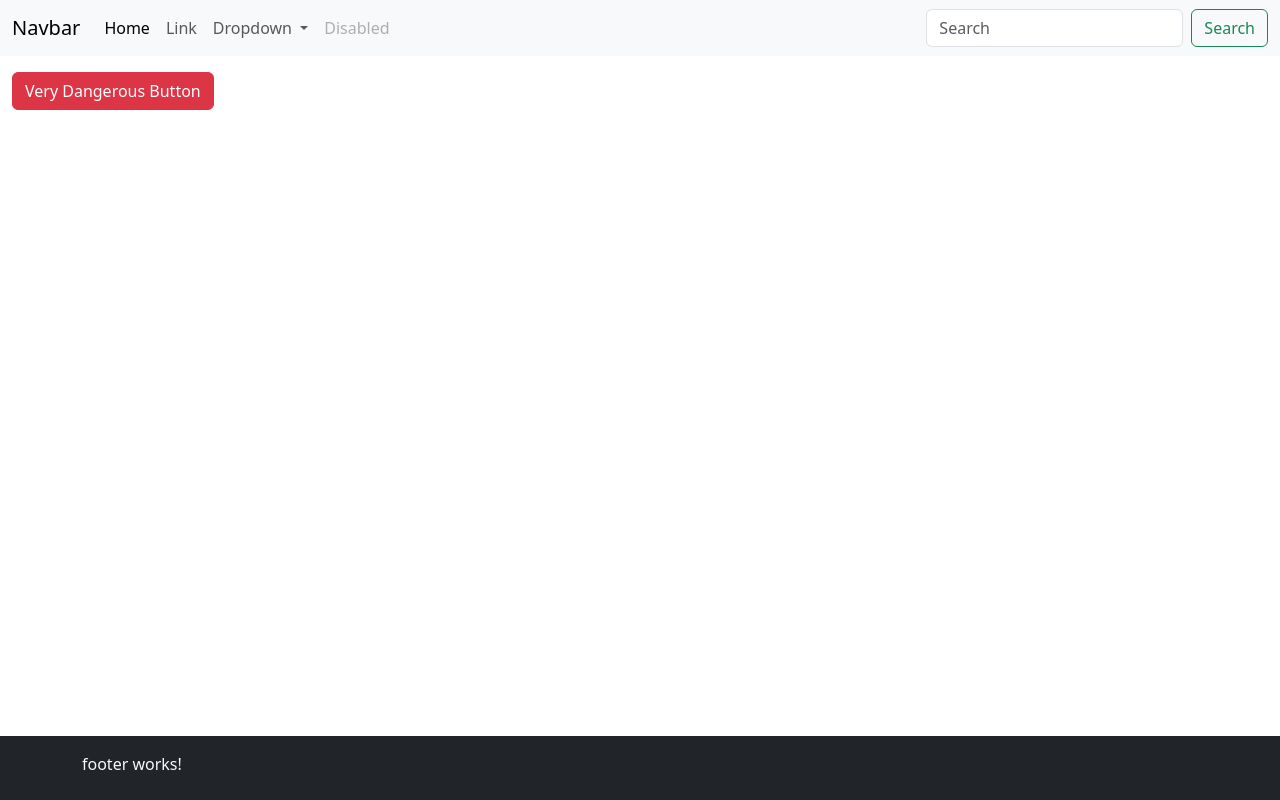
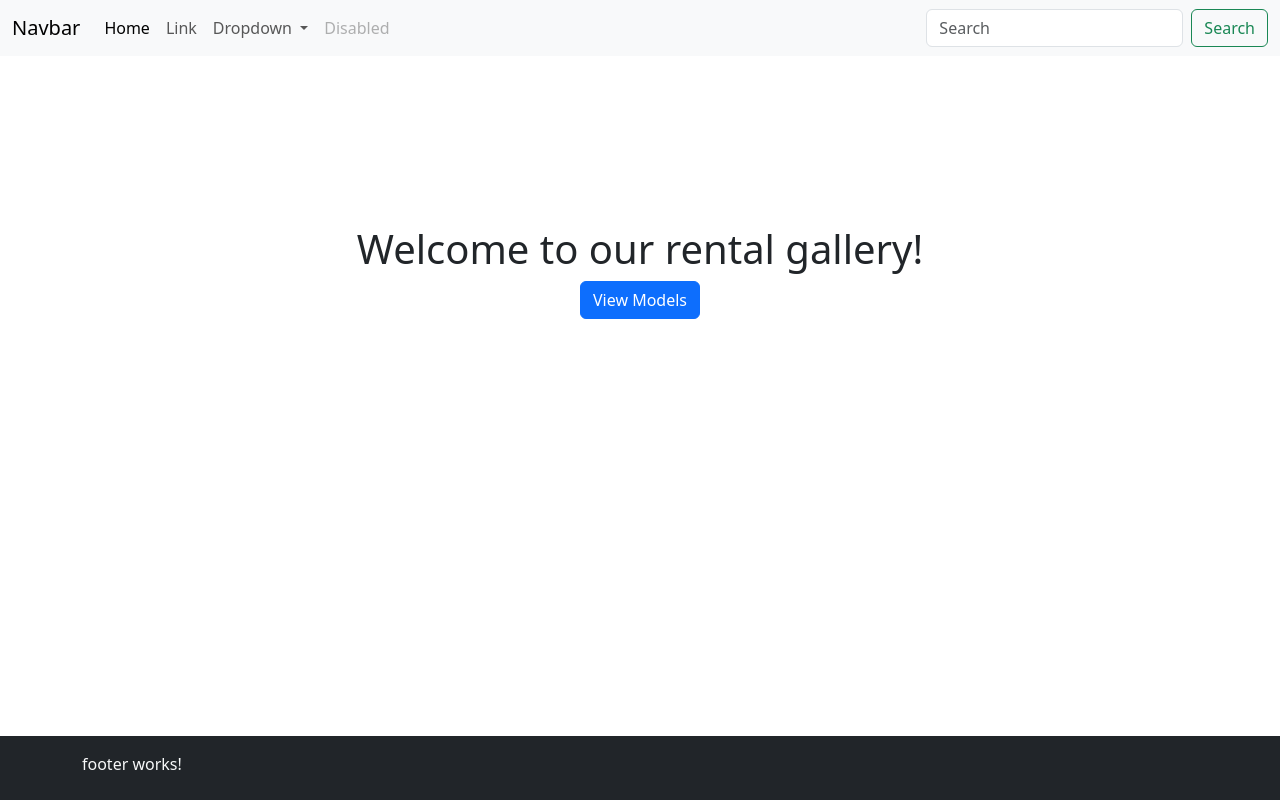
Before and after one commit to elifintizamoglu/tobeto-java3a-rentacar-frontend, an Angular app: page / in a window 1280 px wide. Built offline with nearby package versions, Linux system fonts and the light colour scheme.

Commit message:
add home-page component

```diff
--- a/src/app/app.component.html
+++ b/src/app/app.component.html
@@ -1 +1 @@
-<app-home-layout></app-home-layout>
+<router-outlet></router-outlet>
--- a/src/app/app.component.ts
+++ b/src/app/app.component.ts
@@ -1,12 +1,12 @@
 import { Component } from '@angular/core';
-import { RouterOutlet } from '@angular/router';
+import { RouterModule } from '@angular/router';
 import { CommonModule } from '@angular/common';
 import { HomeLayoutComponent } from './shared/layouts/home-layout/home-layout.component';
 
 @Component({
   selector: 'app-root',
   standalone: true,
-  imports: [CommonModule, RouterOutlet, HomeLayoutComponent],
+  imports: [CommonModule, RouterModule],
   templateUrl: './app.component.html',
   styleUrl: './app.component.scss'
 })
--- a/src/app/app.routes.ts
+++ b/src/app/app.routes.ts
@@ -1,3 +1,10 @@
 import { Routes } from '@angular/router';
+import { HomePageComponent } from './routes/home-page/home-page.component';
 
-export const routes: Routes = [];
+export const routes: Routes = [
+    {
+        path: '',
+        pathMatch: 'full',
+        component: HomePageComponent,
+    },
+];
--- /dev/null
+++ b/src/app/routes/home-page/home-page.component.html
@@ -0,0 +1,7 @@
+<app-home-layout>
+    <div class="d-flex flex-column justify-content-center align-items-center app-overlay">
+        <h1> Welcome to our rental gallery!</h1>
+        <app-button>View Models</app-button>
+
+    </div>
+</app-home-layout>
--- /dev/null
+++ b/src/app/routes/home-page/home-page.component.scss
@@ -0,0 +1,7 @@
+:host {
+  display: block;
+
+  .app-overlay{
+    height: 25rem;
+  }
+}
--- /dev/null
+++ b/src/app/routes/home-page/home-page.component.ts
@@ -0,0 +1,18 @@
+import { CommonModule } from '@angular/common';
+import { ChangeDetectionStrategy, Component } from '@angular/core';
+import { HomeLayoutComponent } from '../../shared/layouts/home-layout/home-layout.component';
+import { ButtonComponent } from '../../shared/components/button/button.component';
+
+@Component({
+  selector: 'app-home-page',
+  standalone: true,
+  imports: [
+    CommonModule,
+    HomeLayoutComponent,
+    ButtonComponent
+  ],
+  templateUrl: './home-page.component.html',
+  styleUrl: './home-page.component.scss',
+  changeDetection: ChangeDetectionStrategy.OnPush,
+})
+export class HomePageComponent { }
--- a/src/app/shared/components/button/button.component.html
+++ b/src/app/shared/components/button/button.component.html
@@ -1,3 +1,3 @@
-<button type="button" [class]="buttonClass">
+<button type="button" [class]="buttonClass" (click)="onClick($event)">
     <ng-content></ng-content>
 </button>
--- a/src/app/shared/components/button/button.component.ts
+++ b/src/app/shared/components/button/button.component.ts
@@ -1,5 +1,5 @@
 import { CommonModule } from '@angular/common';
-import { ChangeDetectionStrategy, Component, Input } from '@angular/core';
+import { ChangeDetectionStrategy, Component, EventEmitter, Input, Output } from '@angular/core';
 
 @Component({
   selector: 'app-button',
@@ -12,10 +12,23 @@ import { ChangeDetectionStrategy, Component, Input } from '@angular/core';
   changeDetection: ChangeDetectionStrategy.OnPush,
 })
 export class ButtonComponent {
+
+  // State
   @Input() variant: ButtonVariant = 'primary';
+  @Output() click = new EventEmitter<MouseEvent>();
 
-  get buttonClass(): string {  // yardımcı getter metodu, variant ile butonun türünü belirleyebileceğim, geriye state dönen bir getter
-    return `btn btn-${this.variant}`; // dinamik stringler oluşturulmasını sağlar, içine değişken geçebiliriz, eğik tırnak, dolar ve süslü parantez kullanarak
+  //Lifecycle
+
+  // Main
+
+  // Events
+  onClick(event: MouseEvent) {
+    this.click.emit(event);
+  }
+
+  // Helpers
+  get buttonClass(): string {
+    return `btn btn-${this.variant}`;
   }
 }
 
--- a/src/app/shared/layouts/home-layout/home-layout.component.html
+++ b/src/app/shared/layouts/home-layout/home-layout.component.html
@@ -2,8 +2,8 @@
   <app-navbar></app-navbar>
 
   <main class="container-fluid flex-grow-1 my-3">
-    <app-button variant="danger">Very Dangerous Button</app-button>
+    <ng-content></ng-content>
+  </main>
 
-  </main>
   <app-footer></app-footer>
 </div>
```
